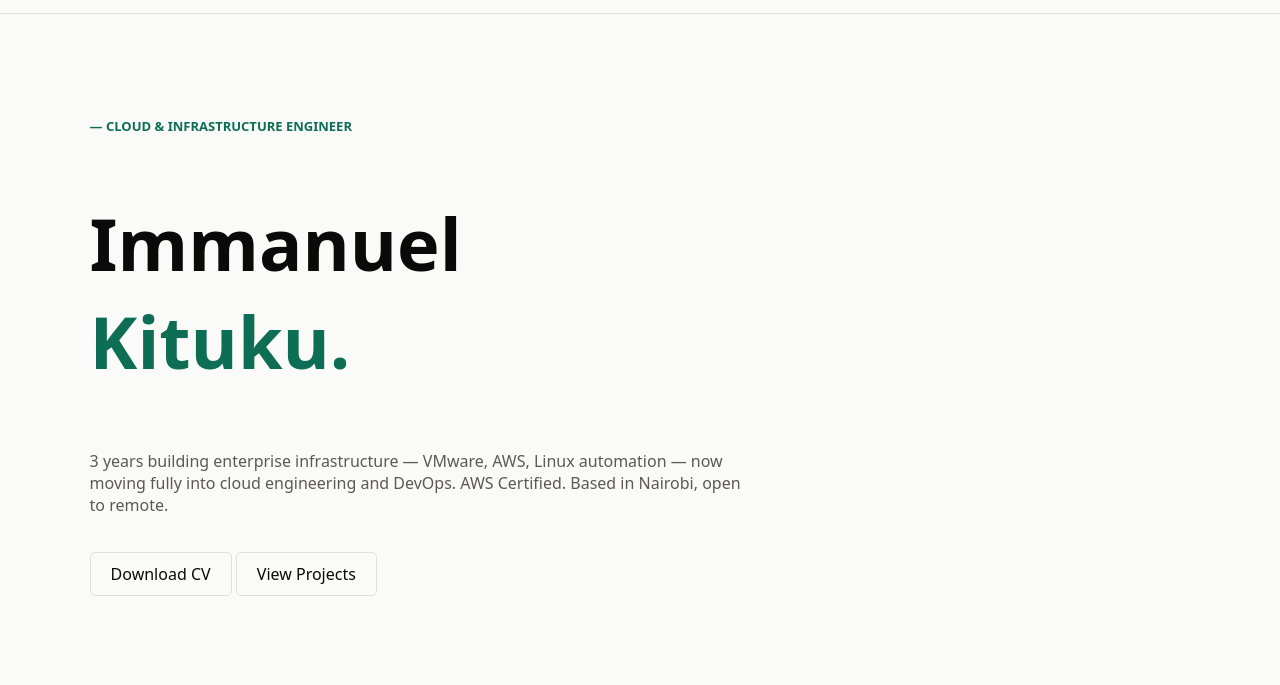
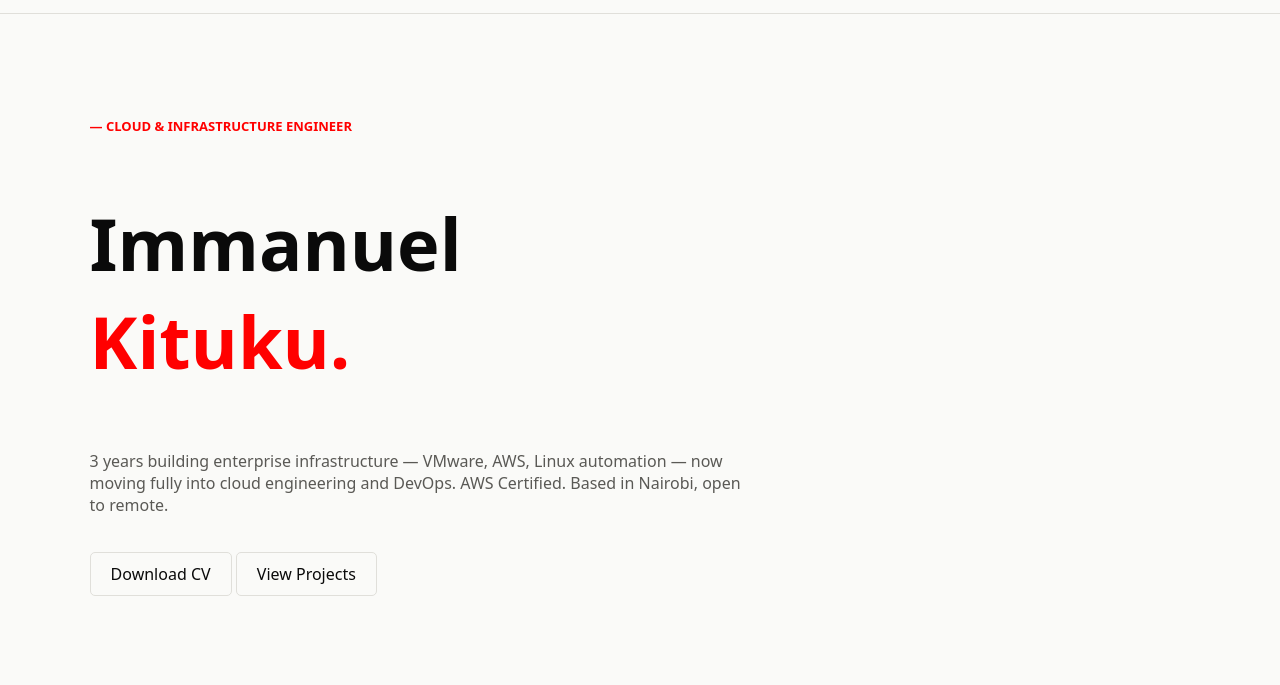
Before and after one commit to immanuelkituku/Cloud-Resume-Challenge, a website: page index.html in a window 1280 px wide. Shown: the part 53-738 px from the top of the page. Drawn offline with Linux system fonts and the light colour scheme.

Commit message:
Test CI/CD power

```diff
--- a/styles.scss
+++ b/styles.scss
@@ -1,5 +1,6 @@
 // Theme Color Variables
-$primary-color: #0D6E55;
+// $primary-color: #0D6E55;
+$primary-color: red;
 $secondary-color: #FAFAF8;
 $near-black: #0A0A0A;
 $border-gray: #E0DFDA;
```
Also changed, not shown: styles.css, 1 other file.
